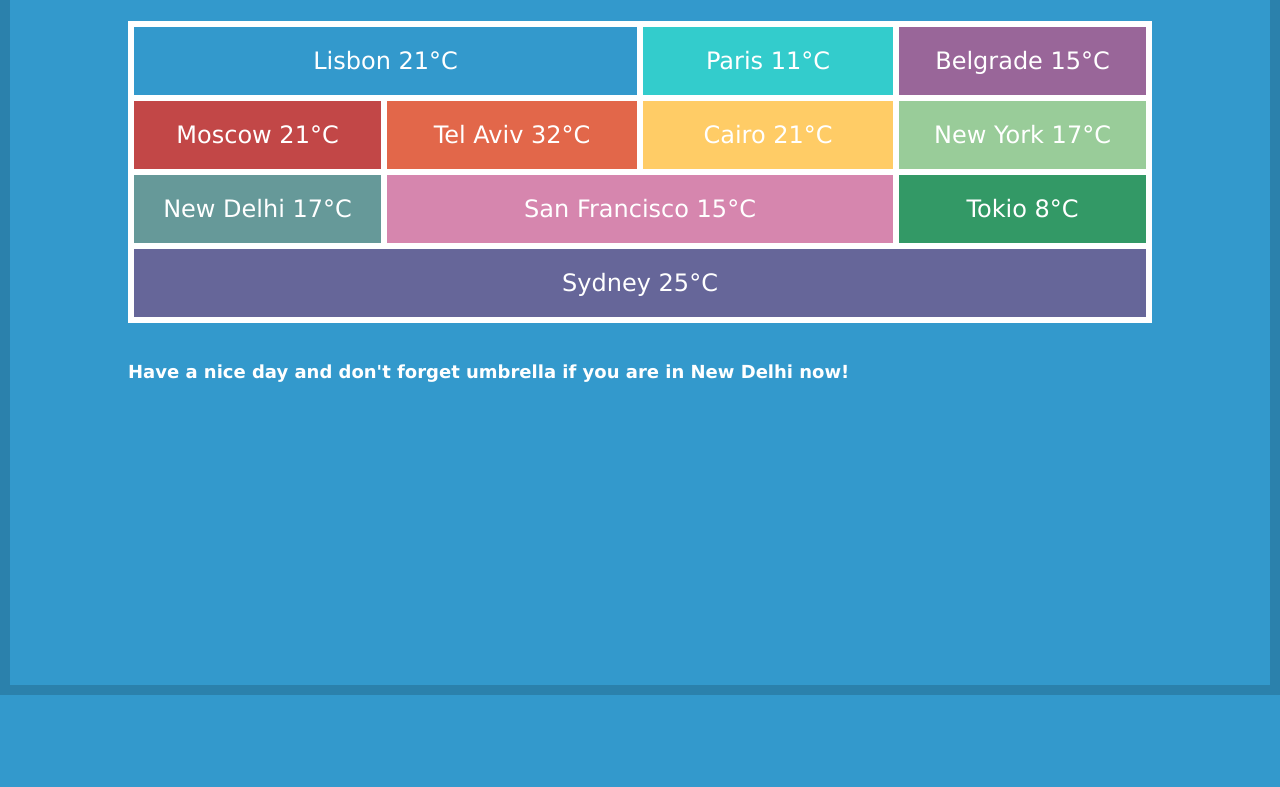
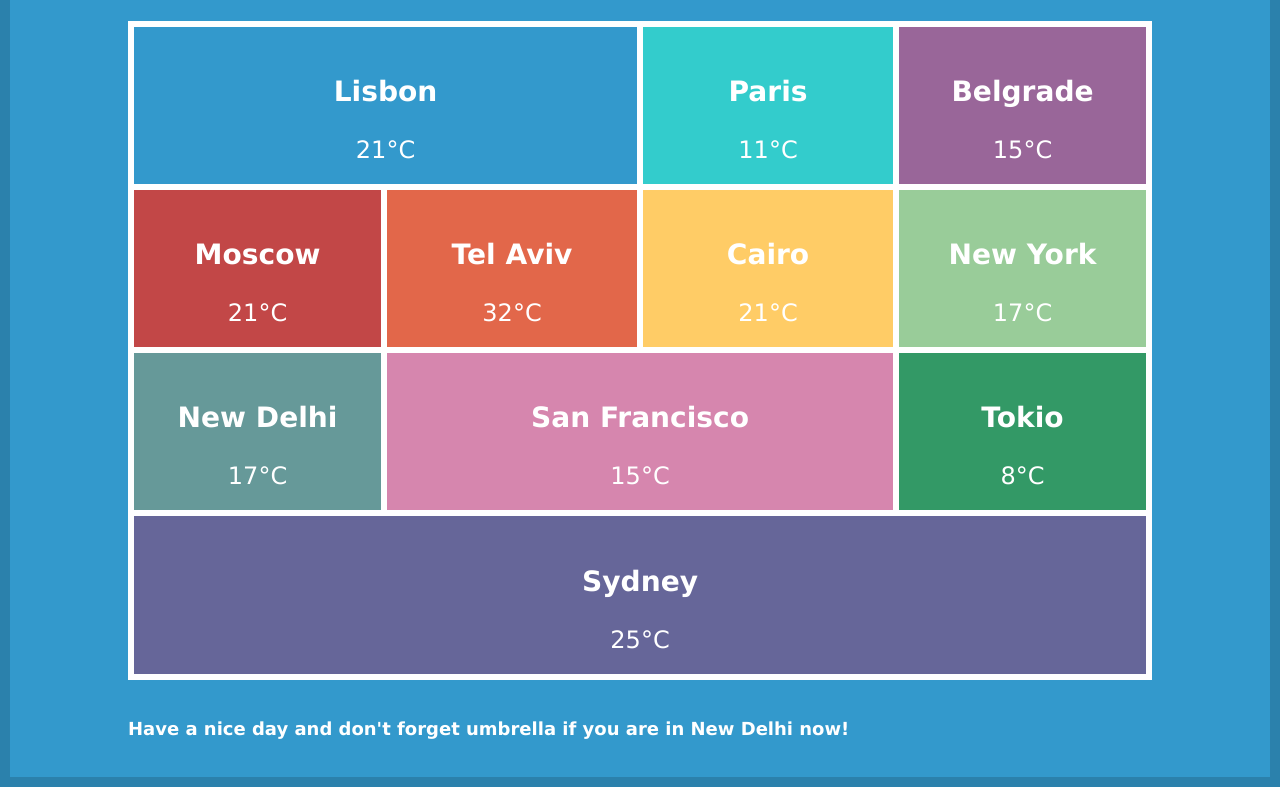
Before and after one commit to cllrteck/css-weather-forecast, a plain HTML site: page index.html in a window 1280 px wide. Shown: the part 125-912 px from the top of the page. Before the commit the page ends 820 px from the top, so only its background shows below. Drawn offline with Linux system fonts and the light colour scheme; some icons are missing.

Commit message:
first commit

```diff
--- a/index.html
+++ b/index.html
@@ -12,17 +12,17 @@
 		<p>CSS Weather Forecast <i class="wi wi-sunrise"></i></p>
 	</header>
 		<ul class="forecast">
-			<li class="city-1 row">Lisbon <span>21°C<i class="wi wi-night-sleet"></i></span></li>
-			<li class="city-2 row">Paris <span>11°C<i class="wi wi-night-sleet"></i></span></li>
-			<li class="city-3 row">Belgrade <span>15°C<i class="wi wi-night-sleet"></i></span></li>
-			<li class="city-4 row">Moscow <span>21°C<i class="wi wi-night-sleet"></i></span></li>
-			<li class="city-5 row">Tel Aviv <span>32°C<i class="wi wi-night-sleet"></i></span></li>
-			<li class="city-6 row">Cairo <span>21°C<i class="wi wi-night-sleet"></i></span></li>
-			<li class="city-7 row">New York <span>17°C<i class="wi wi-night-sleet"></i></span></li>
-			<li class="city-8 row">New Delhi <span>17°C<i class="wi wi-night-sleet"></i></span></li>
-			<li class="city-9 row">San Francisco <span>15°C<i class="wi wi-night-sleet"></i></span></li>
-			<li class="city-10 row">Tokio <span>8°C<i class="wi wi-night-sleet"></i></span></li>
-			<li class="city-11 row">Sydney <span>25°C<i class="wi wi-night-sleet"></i></span></li>
+			<li class="city-1 row"><h3>Lisbon</h3> <span>21°C<i class="wi wi-night-sleet"></i></span></li>
+			<li class="city-2 row"><h3>Paris</h3> <span>11°C<i class="wi wi-night-sleet"></i></span></li>
+			<li class="city-3 row"><h3>Belgrade</h3> <span>15°C<i class="wi wi-night-sleet"></i></span></li>
+			<li class="city-4 row"><h3>Moscow</h3> <span>21°C<i class="wi wi-night-sleet"></i></span></li>
+			<li class="city-5 row"><h3>Tel Aviv</h3> <span>32°C<i class="wi wi-night-sleet"></i></span></li>
+			<li class="city-6 row"><h3>Cairo</h3><span>21°C<i class="wi wi-night-sleet"></i></span></li>
+			<li class="city-7 row"><h3>New York</h3> <span>17°C<i class="wi wi-night-sleet"></i></span></li>
+			<li class="city-8 row"><h3>New Delhi</h3> <span>17°C<i class="wi wi-night-sleet"></i></span></li>
+			<li class="city-9 row"><h3>San Francisco</h3> <span>15°C<i class="wi wi-night-sleet"></i></span></li>
+			<li class="city-10 row"><h3>Tokio</h3> <span>8°C<i class="wi wi-night-sleet"></i></span></li>
+			<li class="city-11 row"><h3>Sydney</h3> <span>25°C<i class="wi wi-night-sleet"></i></span></li>
 		</ul>
 	<footer>
 		<p class="footer">Have a nice day and don't forget umbrella if you are in New Delhi now!</p>
```
